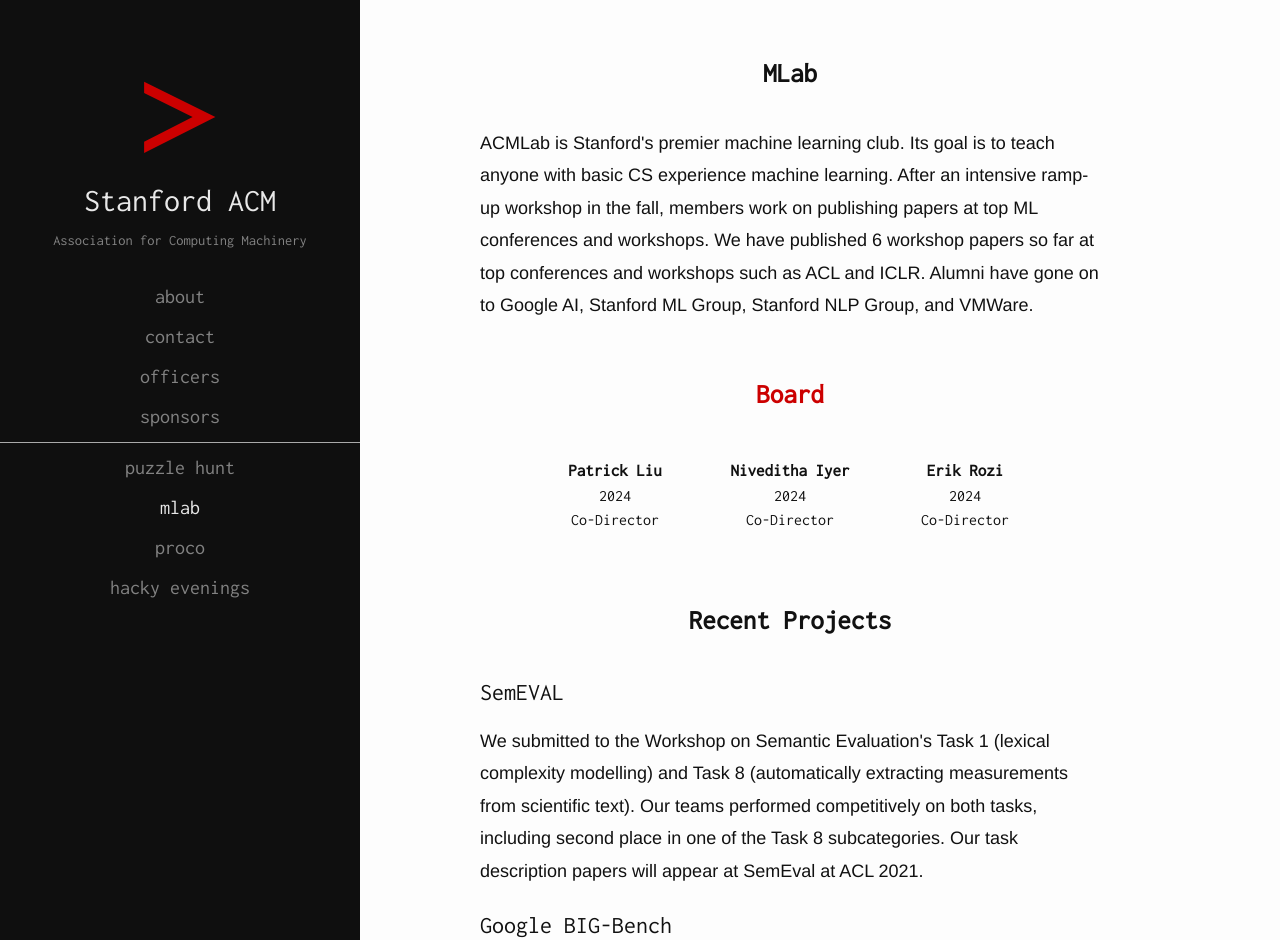
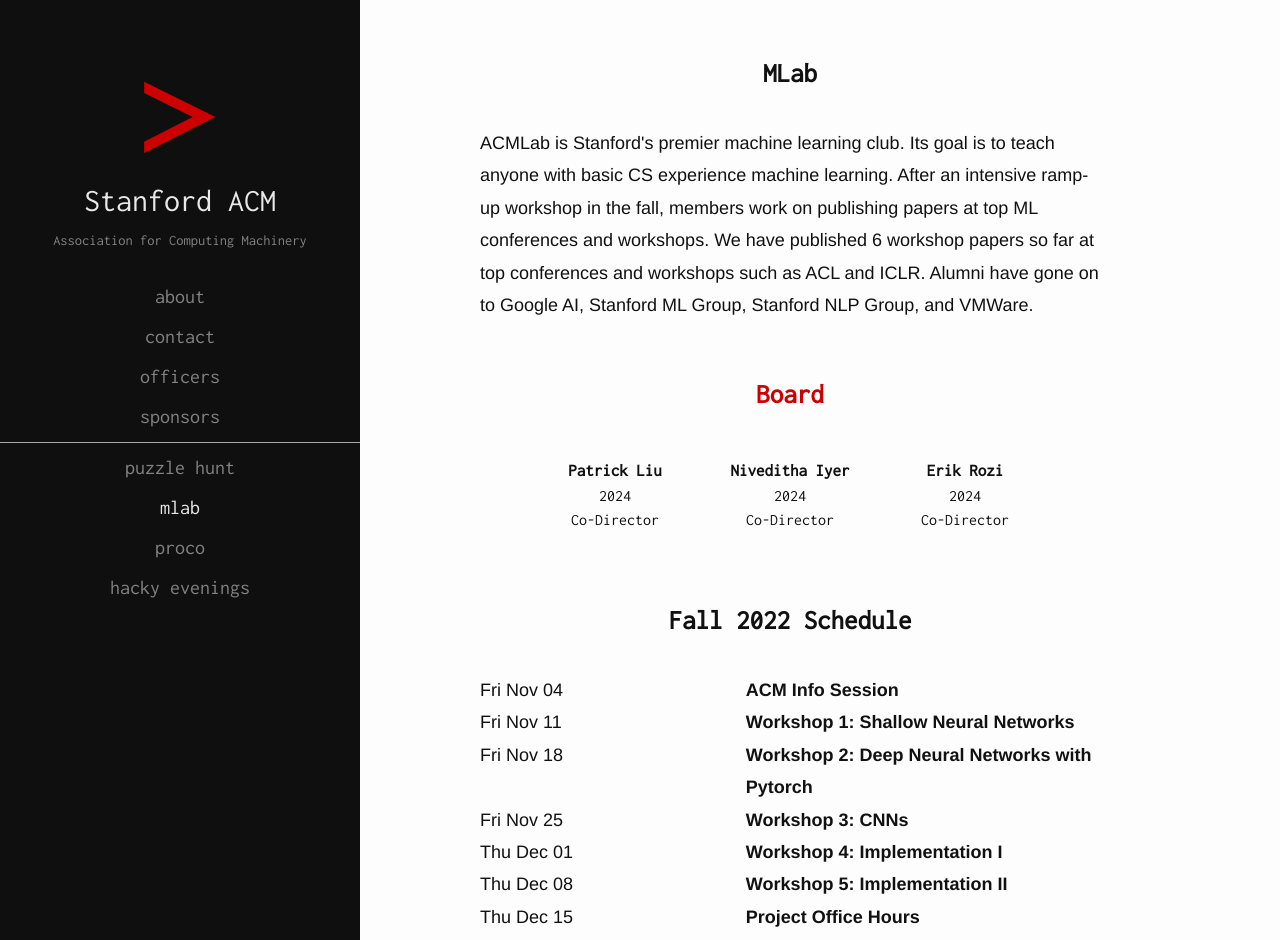
Before and after one commit to StanfordACM/Stanford-ACM, a Next.js app: page /mlab in a window 1280 px wide. Shown: the top 940 px of the page. Built offline with nearby package versions, Linux system fonts and the light colour scheme.

Commit message:
Add ACMLab schedule

```diff
--- a/components/people.tsx
+++ b/components/people.tsx
@@ -4,7 +4,7 @@
 
 import { LinkComponent, Title } from '../components/section';
 
-const Section = styled.div`
+const PeopleSection = styled.div`
   text-align: center;
   display: flex;
   flex-direction: row;
@@ -112,7 +112,7 @@
   const [shown, setShown] = useState(startShown);
 
   return (
-    <Section>
+    <PeopleSection>
       <SectionTitle
         bigTitle={bigTitle}
         onClick={() => setShown((shown) => !shown)}
@@ -120,6 +120,6 @@
         {shown ? title : `${title} (Click to Expand)`}
       </SectionTitle>
       <SectionContent shown={shown}>{children}</SectionContent>
-    </Section>
+    </PeopleSection>
   );
 }
--- a/pages/index.tsx
+++ b/pages/index.tsx
@@ -20,7 +20,7 @@
 export default function About() {
   return (
     <Layout title="About" pageName="about">
-      <Section>
+      <Section id="about">
         <Title>About</Title>
 
         <Paragraph>
@@ -30,7 +30,7 @@
         </Paragraph>
       </Section>
 
-      <Section>
+      <Section id="activities">
         <Title>Activities</Title>
 
         <SectionTitle href="/mlab">MLab</SectionTitle>
--- a/pages/mlab.tsx
+++ b/pages/mlab.tsx
@@ -3,6 +3,34 @@
 import Layout from '../components/layout';
 import { People, Person } from '../components/people';
 import { Paragraph, Section, Title } from '../components/section';
+
+const EventContainer = styled.div`
+  display: flex;
+`;
+
+const EventText = styled.p`
+  font-size: 18px;
+  line-height: 1.8em;
+  margin-bottom: 0;
+`;
+
+const EventDate = styled(EventText)`
+  flex: 3;
+`;
+
+const EventTitle = styled(EventText)`
+  flex: 4;
+  font-weight: bold;
+`;
+
+function Event({ date, title }: { date: Date; title: string }) {
+  return (
+    <EventContainer>
+      <EventDate>{date.toDateString().replace(' 2022', '')}</EventDate>
+      <EventTitle>{title}</EventTitle>
+    </EventContainer>
+  );
+}
 
 const PublicationContainer = styled.div`
   margin: 20px 0;
@@ -52,7 +80,7 @@
 export default function Contact() {
   return (
     <Layout title="MLab" pageName="mlab">
-      <Section>
+      <Section id="mlab">
         <Title>MLab</Title>
         <Paragraph>
           ACMLab is Stanford&apos;s premier machine learning club. Its goal is
@@ -64,14 +92,38 @@
           Stanford NLP Group, and VMWare.
         </Paragraph>
       </Section>
-      <Section>
+      <Section id="board">
         <People title="Board" startShown={true} bigTitle>
           <Person name="Patrick Liu" year={2024} position="Co-Director" />
           <Person name="Niveditha Iyer" year={2024} position="Co-Director" />
           <Person name="Erik Rozi" year={2024} position="Co-Director" />
         </People>
       </Section>
-      <Section>
+      <Section id="schedule">
+        <Title>Fall 2022 Schedule</Title>
+        <Event date={new Date(2022, 10, 4)} title="ACM Info Session" />
+        <Event
+          date={new Date(2022, 10, 11)}
+          title="Workshop 1: Shallow Neural Networks"
+        />
+        <Event
+          date={new Date(2022, 10, 18)}
+          title="Workshop 2: Deep Neural Networks with Pytorch"
+        />
+        <Event date={new Date(2022, 10, 25)} title="Workshop 3: CNNs" />
+        <Event
+          date={new Date(2022, 11, 1)}
+          title="Workshop 4: Implementation I"
+        />
+        <Event
+          date={new Date(2022, 11, 8)}
+          title="Workshop 5: Implementation II"
+        />
+        <Event date={new Date(2022, 11, 15)} title="Project Office Hours" />
+        <Event date={new Date(2022, 11, 22)} title="Project Office Hours" />
+        <Event date={new Date(2022, 11, 29)} title="Onboarding Projects Due" />
+      </Section>
+      <Section id="recent-projects">
         <Title>Recent Projects</Title>
         <h2>SemEVAL</h2>
         <Paragraph>
@@ -97,7 +149,7 @@
           diverse chart-based visual representations.
         </Paragraph>
       </Section>
-      <Section>
+      <Section id="recent-publications">
         <Title>Recent Publications</Title>
         <Publication
           title="An IPA Translation Task for Probing Large Language Models."
```
Also changed, not shown: pages/proco.tsx (+4 -4 lines).
